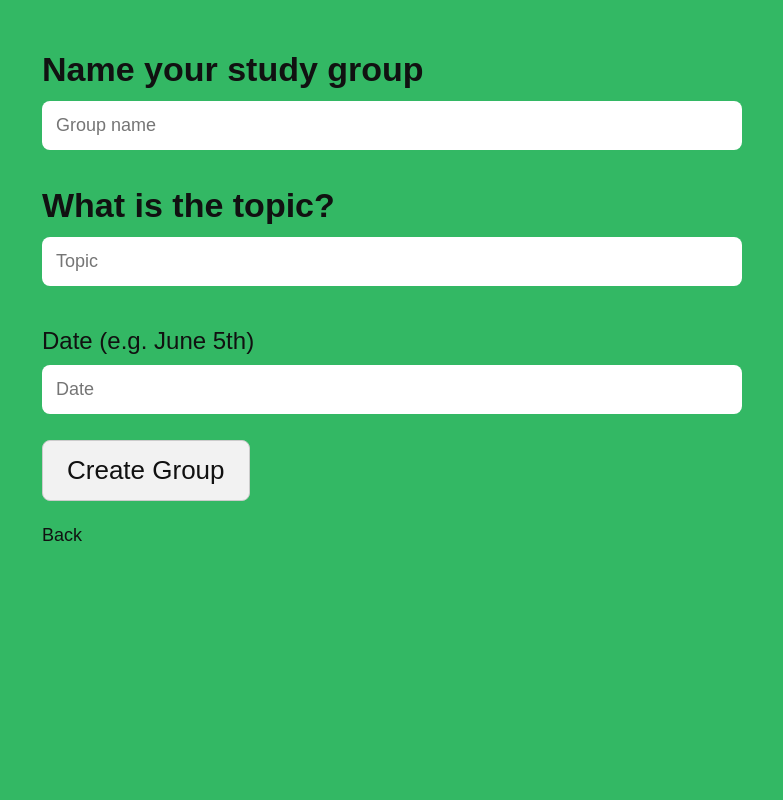
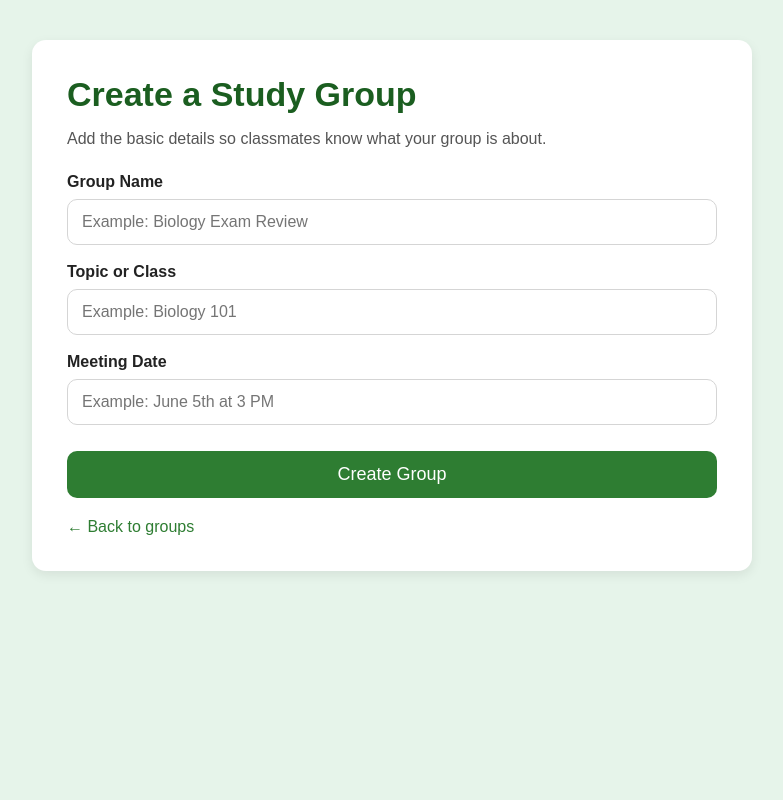
Before and after one commit to GabrielKV4/Gatherly, a Flask app: page /create in a window 1280 px wide. Shown: the whole page, without its empty margins (248-1031 px from the left). Run offline with Flask 3, Linux system fonts and the light colour scheme.

Commit message:
UI redesign, improved styling, added leave group feature

```diff
--- a/app.py
+++ b/app.py
@@ -137,6 +137,26 @@ def join_group(group_id):
 
     return redirect(url_for('group_page', group_id=group_id))
 
+@app.route("/group/<group_id>/leave", methods=["POST"])
+def leave_group(group_id):
+    data = load_data()
+    group = find_group(group_id, data['groups'])
+
+    if not group:
+        return jsonify({"error": "Group not found."}), 404
+
+    if group_id in data['joined_ids']:
+        data['joined_ids'].remove(group_id)
+
+        if group.get('people', 0) > 0:
+            group['people'] -= 1
+
+        ok = save_data(data)
+        if not ok:
+            return jsonify({"error": "Failed to save data."}), 500
+
+    return redirect(url_for('home'))
+
 @app.route("/group/<group_id>/message", methods=["POST"])
 def send_message(group_id):
     data = load_data()
@@ -182,4 +202,4 @@ def delete_group(group_id):
     return redirect(url_for('home'))
 
 if __name__ == "__main__":
-    app.run(debug=True)
+    app.run(debug=True, port=5001)
--- a/static/style.css
+++ b/static/style.css
@@ -1,229 +1,279 @@
+/* GLOBAL */
 body {
     margin: 0;
     font-family: Arial, sans-serif;
-    background: #33b864;
+    background: #e6f4ea;
     color: #111;
 }
 
 .page {
     min-height: 100vh;
-    padding: 30px 20px;
+    padding: 40px 20px;
     box-sizing: border-box;
 }
 
+/* HEADER */
+.hero-section {
+    max-width: 1000px;
+    margin: 0 auto 20px auto;
+}
+
+.app-title {
+    font-size: 42px;
+    margin-bottom: 5px;
+    color: #1b5e20;
+}
+
+.app-subtitle {
+    font-size: 18px;
+    color: #2e7d32;
+}
+
+/* TOP BAR */
 .top-bar {
     max-width: 1000px;
-    margin: 0 auto 25px auto;
+    margin: 20px auto 30px auto;
     display: flex;
     justify-content: space-between;
     align-items: center;
     gap: 20px;
 }
 
+.search-form {
+    flex: 1;
+}
+
 .search-bar {
-    width: 280px;
+    width: 100%;
+    max-width: 400px;
     padding: 12px 14px;
     font-size: 16px;
     border: none;
-    border-radius: 8px;
+    border-radius: 10px;
     outline: none;
 }
 
+/* BUTTONS */
+.btn {
+    background: #2e7d32;
+    border: none;
+    color: white;
+    padding: 10px 18px;
+    border-radius: 10px;
+    font-size: 16px;
+    cursor: pointer;
+    text-decoration: none;
+}
+
+.btn:hover {
+    background: #1b5e20;
+}
+
+.create-btn {
+    font-size: 18px;
+    padding: 12px 22px;
+}
+
+.joined-btn {
+    background: #ccc;
+    cursor: not-allowed;
+}
+
+/* CARDS */
 .cards-container {
     max-width: 1000px;
     margin: 0 auto;
 }
 
 .group-card {
-    background: #ede8d0;
-    border: 1px solid #bfb8a0;
-    border-radius: 6px;
-    padding: 18px 22px;
-    margin-bottom: 18px;
-    box-shadow: 0 2px 4px rgba(0, 0, 0, 0.08);
+    background: white;
+    border-radius: 12px;
+    padding: 20px 24px;
+    margin-bottom: 20px;
+    box-shadow: 0 4px 12px rgba(0, 0, 0, 0.08);
 }
 
 .card-row {
     display: flex;
+    justify-content: space-between;
     align-items: center;
-    justify-content: space-between;
-    gap: 14px;
-    flex-wrap: wrap;
-}
-
-.top-row {
-    margin-bottom: 14px;
 }
 
 .group-name {
-    font-size: 26px;
+    font-size: 22px;
     font-weight: bold;
+    text-decoration: none;
     color: #111;
-    text-decoration: none;
 }
 
 .group-name:hover {
     text-decoration: underline;
 }
 
-.group-date {
-    background: #ede8d0;
+.group-topic {
+    margin-top: 6px;
     font-size: 16px;
-    min-width: 140px;
-    text-align: center;
+    color: #555;
 }
 
-.group-people {
-    font-size: 16px;
-    min-width: 120px;
-    text-align: center;
+.group-info {
+    margin-top: 10px;
+    font-size: 14px;
+    color: #777;
+    display: flex;
+    gap: 20px;
 }
 
-.group-topic {
+/* EMPTY STATE */
+.empty-box {
+    background: white;
+    border-radius: 12px;
+    padding: 40px;
+    text-align: center;
+    box-shadow: 0 4px 12px rgba(0,0,0,0.08);
+}
+
+.empty-box h2 {
+    margin-bottom: 10px;
+}
+
+/* CREATE PAGE */
+.create-page {
+    display: flex;
+    justify-content: center;
+    align-items: flex-start;
+}
+
+.form-box {
+    width: 100%;
+    max-width: 650px;
+    background: white;
+    padding: 35px;
+    border-radius: 14px;
+    box-shadow: 0 4px 12px rgba(0, 0, 0, 0.08);
+}
+
+.form-box h1 {
+    margin-top: 0;
+    margin-bottom: 8px;
+    font-size: 34px;
+    color: #1b5e20;
+}
+
+.form-subtitle {
+    margin-bottom: 25px;
+    color: #555;
     font-size: 16px;
-    font-style: italic;
+}
+
+.group-form label {
+    display: block;
+    margin-bottom: 8px;
     font-weight: bold;
     color: #222;
 }
 
-.btn {
-    background: #f2f2f2;
-    border: 1px solid #ccc;
-    color: #111;
-    padding: 10px 18px;
-    border-radius: 8px;
+.group-form input {
+    width: 100%;
+    box-sizing: border-box;
+    padding: 13px 14px;
     font-size: 16px;
-    cursor: pointer;
-    text-decoration: none;
-    display: inline-block;
+    border: 1px solid #d5d5d5;
+    border-radius: 10px;
+    margin-bottom: 18px;
+    outline: none;
 }
 
-.btn:hover {
-    background: #e6e6e6;
+.group-form input:focus {
+    border-color: #2e7d32;
 }
 
-.create-btn {
-    font-size: 24px;
-    padding: 10px 24px;
+.big-btn {
+    width: 100%;
+    margin-top: 8px;
+    font-size: 18px;
+    padding: 13px;
 }
 
-.joined-btn {
-    cursor: not-allowed;
-    opacity: 0.7;
+.back-link {
+    display: inline-block;
+    margin-top: 20px;
+    color: #2e7d32;
+    text-decoration: none;
+    font-size: 16px;
 }
 
-.empty-box {
-    background: #ede8d0;
-    border-radius: 8px;
-    padding: 25px;
-    text-align: center;
-    font-size: 18px;
+.back-link:hover {
+    text-decoration: underline;
 }
 
-.create-page,
+/* GROUP PAGE */
 .group-page {
     display: flex;
     justify-content: center;
     align-items: flex-start;
 }
 
-.form-box,
 .chat-box {
     width: 100%;
     max-width: 700px;
-    background: transparent;
-}
-
-.form-box h1,
-.form-box h2 {
-    margin-left: 0;
-    color: #111;
-}
-
-.form-box h1 {
-    font-size: 34px;
-    margin-top: 20px;
-    margin-bottom: 12px;
-}
-
-.form-box h2 {
-    font-size: 24px;
-    margin-top: 25px;
-    margin-bottom: 10px;
-    font-weight: normal;
-}
-
-.group-form input,
-.message-form input {
-    width: 100%;
-    box-sizing: border-box;
-    padding: 14px;
-    font-size: 18px;
-    border: none;
-    border-radius: 8px;
-    margin-bottom: 16px;
-    outline: none;
-}
-
-.big-btn {
-    font-size: 26px;
-    padding: 14px 24px;
-    margin-top: 10px;
-}
-
-.back-link {
-    display: inline-block;
-    margin-top: 24px;
-    color: #111;
-    text-decoration: none;
-    font-size: 18px;
-}
-
-.back-link:hover {
-    text-decoration: underline;
+    background: white;
+    padding: 30px;
+    border-radius: 14px;
+    box-shadow: 0 4px 12px rgba(0,0,0,0.08);
 }
 
 .chat-title {
     text-align: center;
-    font-size: 36px;
+    font-size: 32px;
+    margin-bottom: 10px;
+    color: #1b5e20;
+}
+
+.group-meta {
+    display: flex;
+    justify-content: center;
+    gap: 20px;
+    font-size: 14px;
+    color: #666;
     margin-bottom: 20px;
 }
 
 .messages-area {
-    background: white;
-    border: none;
-    border-radius: 8px;
-    min-height: 320px;
-    max-height: 420px;
+    background: #f9f9f9;
+    border-radius: 10px;
+    min-height: 300px;
+    max-height: 400px;
     overflow-y: auto;
-    padding: 16px;
-    margin-bottom: 16px;
+    padding: 15px;
+    margin-bottom: 15px;
 }
 
 .message-line {
-    font-size: 16px;
+    font-size: 15px;
     margin-bottom: 10px;
-    word-wrap: break-word;
 }
 
 .empty-message {
-    color: #666;
+    color: #777;
     font-style: italic;
 }
 
 .message-form {
     display: flex;
     gap: 10px;
-    align-items: center;
 }
 
 .message-form input {
-    margin-bottom: 0;
     flex: 1;
+    padding: 12px;
+    border-radius: 10px;
+    border: 1px solid #ccc;
+    outline: none;
 }
 
 .group-actions {
-    margin-top: 24px;
+    margin-top: 25px;
     display: flex;
     justify-content: space-between;
     align-items: center;
--- a/templates/create.html
+++ b/templates/create.html
@@ -3,26 +3,29 @@
 <head>
     <meta charset="UTF-8">
     <meta name="viewport" content="width=device-width, initial-scale=1.0">
-    <title>Create Group</title>
+    <title>Create Group | Gatherly</title>
     <link rel="stylesheet" href="{{ url_for('static', filename='style.css') }}">
 </head>
 <body>
     <div class="page create-page">
         <div class="form-box">
-            <h1>Name your study group</h1>
+            <h1>Create a Study Group</h1>
+            <p class="form-subtitle">Add the basic details so classmates know what your group is about.</p>
+
             <form method="POST" action="{{ url_for('create_group') }}" class="group-form">
-                <input type="text" name="name" placeholder="Group name" required>
+                <label>Group Name</label>
+                <input type="text" name="name" placeholder="Example: Biology Exam Review" required>
 
-                <h1>What is the topic?</h1>
-                <input type="text" name="topic" placeholder="Topic" required>
+                <label>Topic or Class</label>
+                <input type="text" name="topic" placeholder="Example: Biology 101" required>
 
-                <h2>Date (e.g. June 5th)</h2>
-                <input type="text" name="date" placeholder="Date" required>
+                <label>Meeting Date</label>
+                <input type="text" name="date" placeholder="Example: June 5th at 3 PM" required>
 
                 <button type="submit" class="btn big-btn">Create Group</button>
             </form>
 
-            <a href="{{ url_for('home') }}" class="back-link">Back</a>
+            <a href="{{ url_for('home') }}" class="back-link">← Back to groups</a>
         </div>
     </div>
 </body>
```
Also changed, not shown: other parts of static/style.css (+26 -6 lines), templates/group.html (+25 -3 lines), templates/index.html (+25 -14 lines), 1 other file.
